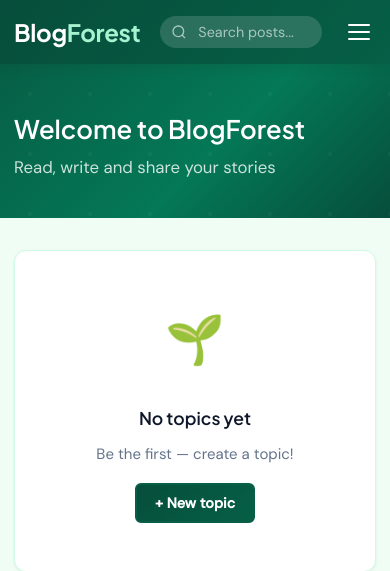
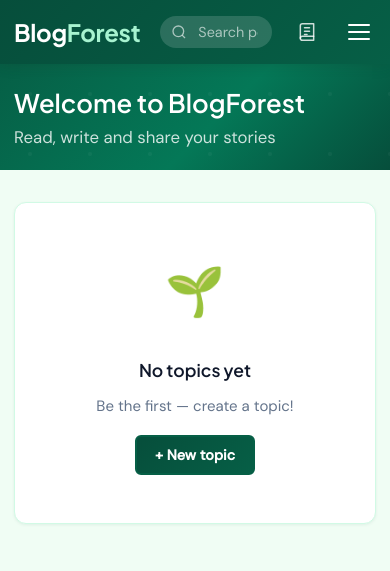
Before and after one commit to PvlKr16/Blogforest, a Django app: page / in a window 390 px wide. Shown: the top 571 px of the page. Run offline with Django 4.2, Linux system fonts and the light colour scheme; the visitor is signed in with stand-in values (Sample User, id 1); data that the repository does not hold is empty.

Commit message:
counter of unread edited for mobiles

```diff
--- a/blogapp/static/blogapp/css/main.css
+++ b/blogapp/static/blogapp/css/main.css
@@ -950,6 +950,21 @@ textarea.form-control { resize: vertical; min-height: 100px; }
     text-align: center;
     padding: 9px 20px;
   }
+
+  /* Hero — compact on mobile */
+  .page-hero {
+    padding: 22px 0 18px;
+  }
+  .page-hero h1 { margin-bottom: 4px; }
+
+  /* Scroll-badge icon — visible in header on mobile, hide the one inside burger menu */
+  .nav-scroll-btn.nav-scroll-btn-mobile {
+    display: inline-flex;
+    flex-shrink: 0;
+  }
+  .header-nav .nav-scroll-btn {
+    display: none;
+  }
 }
 
 @media (max-width: 420px) {
@@ -1131,6 +1146,10 @@ textarea.form-control { resize: vertical; min-height: 100px; }
 .profile-info-value { color: var(--text-primary); }
 
 /* ── Notification scroll icon ────────────────────────────────── */
+@media (min-width: 681px) {
+  .nav-scroll-btn.nav-scroll-btn-mobile { display: none; }
+}
+
 .nav-scroll-btn {
   position: relative;
   display: inline-flex;
--- a/blogapp/templates/blogapp/base.html
+++ b/blogapp/templates/blogapp/base.html
@@ -104,6 +104,20 @@
         {% endif %}
       </nav>
 
+      {% if user.is_authenticated %}
+      <a href="{% url 'unread_blogs' %}" class="nav-scroll-btn nav-scroll-btn-mobile" title="Unread topics" aria-label="Unread topics">
+        <svg width="20" height="20" viewBox="0 0 24 24" fill="none"
+             stroke="currentColor" stroke-width="1.8" stroke-linecap="round" stroke-linejoin="round">
+          <path d="M4 19.5A2.5 2.5 0 0 1 6.5 17H20"/>
+          <path d="M6.5 2H20v20H6.5A2.5 2.5 0 0 1 4 19.5v-15A2.5 2.5 0 0 1 6.5 2z"/>
+          <line x1="9" y1="7" x2="15" y2="7"/>
+          <line x1="9" y1="11" x2="15" y2="11"/>
+          <line x1="9" y1="15" x2="12" y2="15"/>
+        </svg>
+        {% if unread_count %}<span class="nav-scroll-badge">{{ unread_count }}</span>{% endif %}
+      </a>
+      {% endif %}
+
       <button class="burger" id="burger-btn" aria-label="Menu">
         <span></span><span></span><span></span>
       </button>
```
